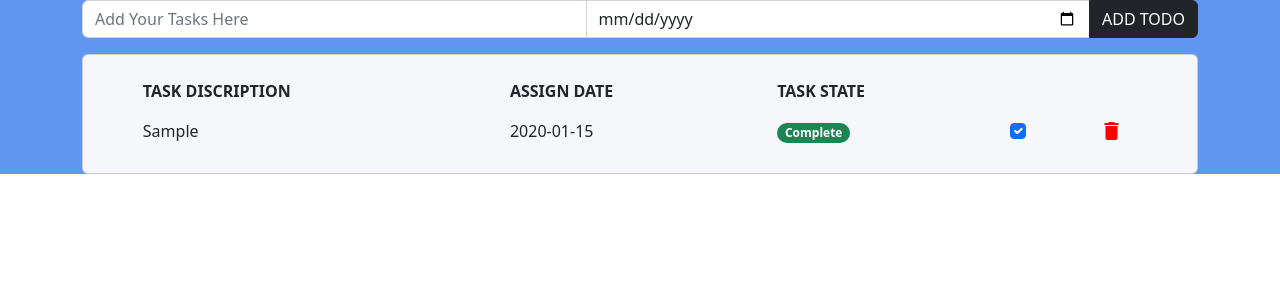
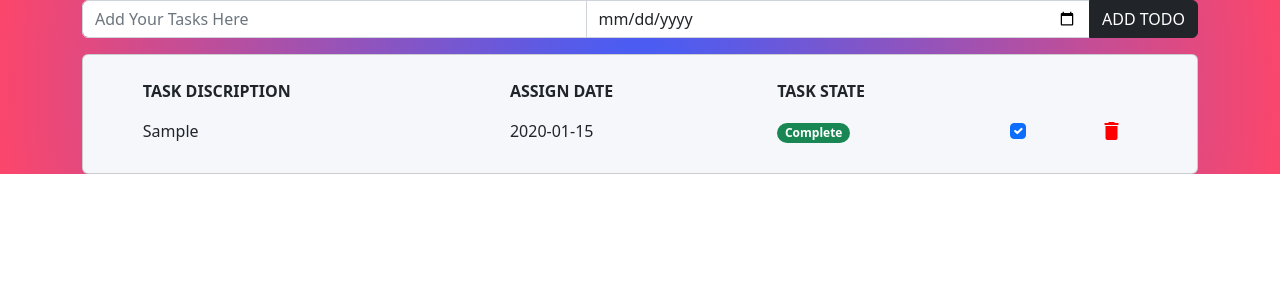
Before and after one commit to Deshan555/ToDo-List_PHP, a PHP site: page / in a window 1280 px wide. Shown: the top 300 px of the page. Run offline with PHP 8.4, Linux system fonts and the light colour scheme; tables that the repository leaves empty hold one stand-in row (values such as "Sample post").

Commit message:
change background color of the main page

```diff
--- a/index.php
+++ b/index.php
@@ -40,7 +40,8 @@ $todos = $stmt->get_result();
 
   <section class="intro">
 
-    <div class="bg-image h-100" style="background-color: #6095F0;">
+    <div class="bg-image h-100" style="background: rgb(63,94,251);
+background: radial-gradient(circle, rgba(63,94,251,1) 0%, rgba(252,70,107,1) 100%);">
 
       <div class="mask d-flex align-items-center h-100">
 
```
